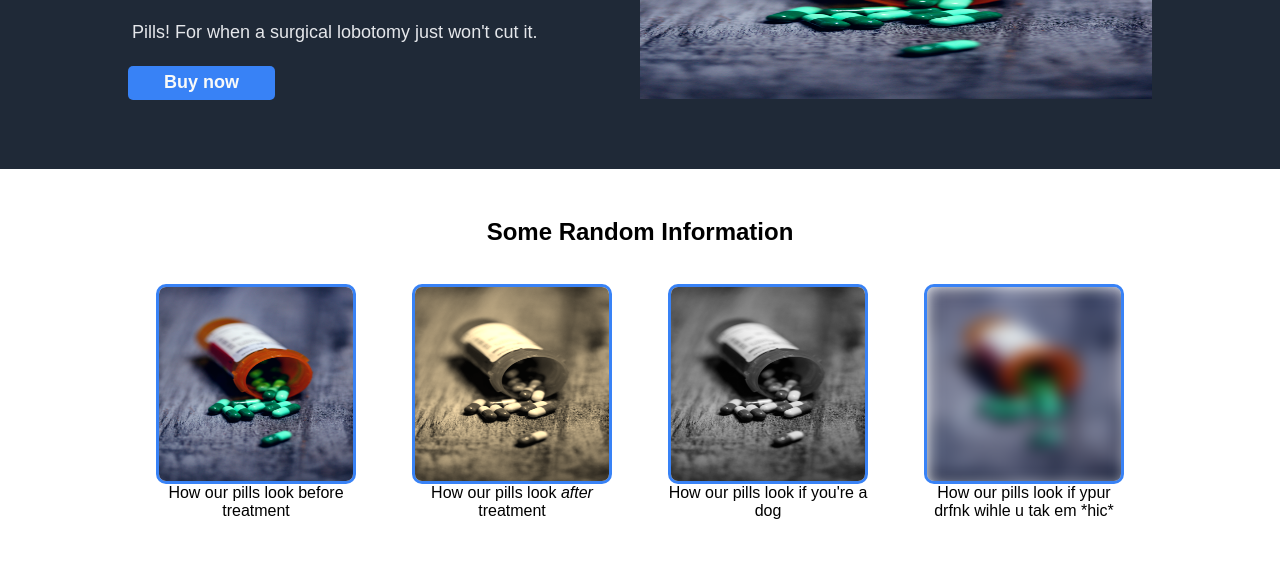
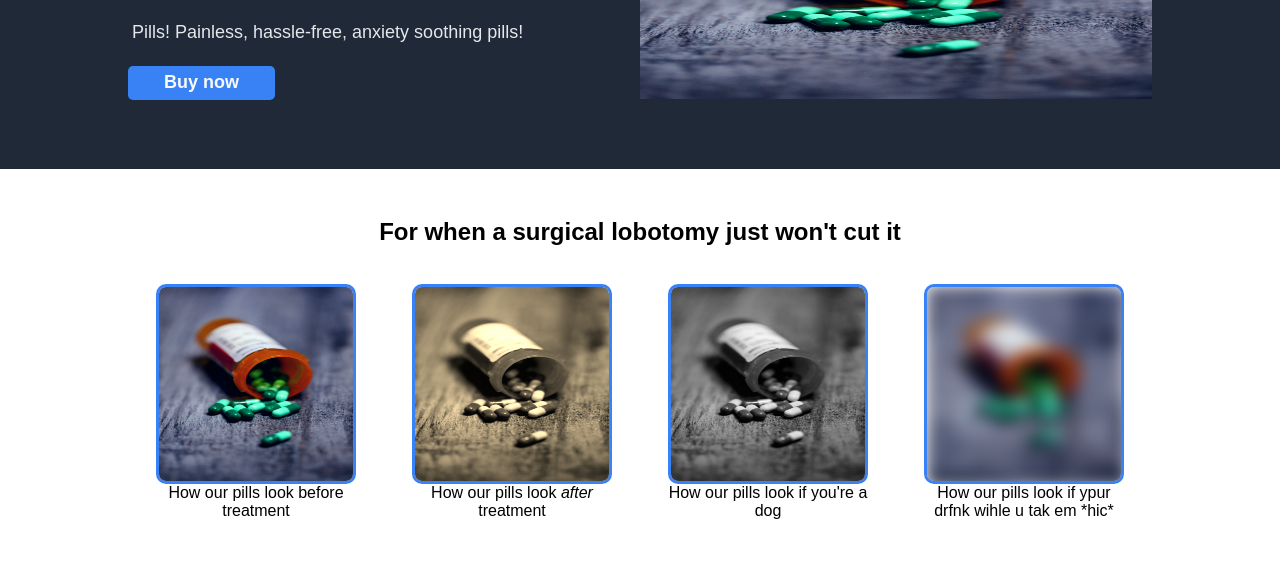
Before and after one commit to hennyCollab/TOP-project-1, a plain HTML site: page index.html in a window 1280 px wide. Shown: the part 239-800 px from the top of the page. Drawn offline with Linux system fonts and the light colour scheme.

Commit message:
Change sub-heading text in the info section
I forgot to modify some of the dummy text in the last commit, and
this edit replaces that text.

```diff
--- a/index.html
+++ b/index.html
@@ -27,7 +27,7 @@
                     <div class="content-sect-1">
                         <div class="hero-text">
                             <h1>A Breakthrough in "Psychiatry"</h1>
-                            <p>Pills! For when a surgical lobotomy just won't cut it.</p>
+                            <p>Pills! Painless, hassle-free, anxiety soothing pills!</p>
                             <div>
                                 <button type="button">Buy now</button>
                             </div>
@@ -37,7 +37,7 @@
                         </div>
                     </div>
                     <div class="content-sect-2">
-                        <h2>Some Random Information</h2>
+                        <h2>For when a surgical lobotomy just won't cut it</h2>
                         <div class="item-wrapper">
                             <div class="item">
                                 <div class="img-border">
```
